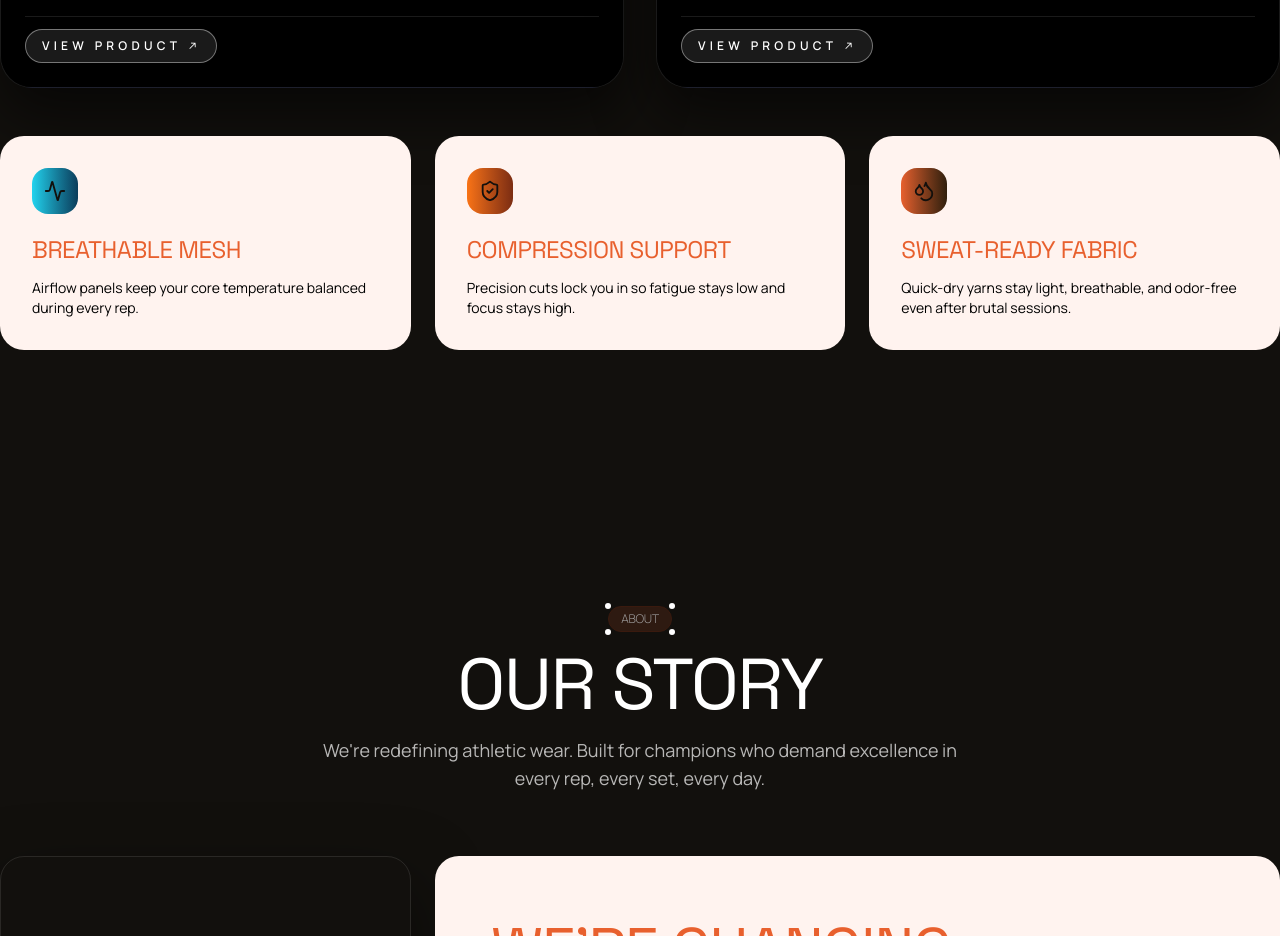
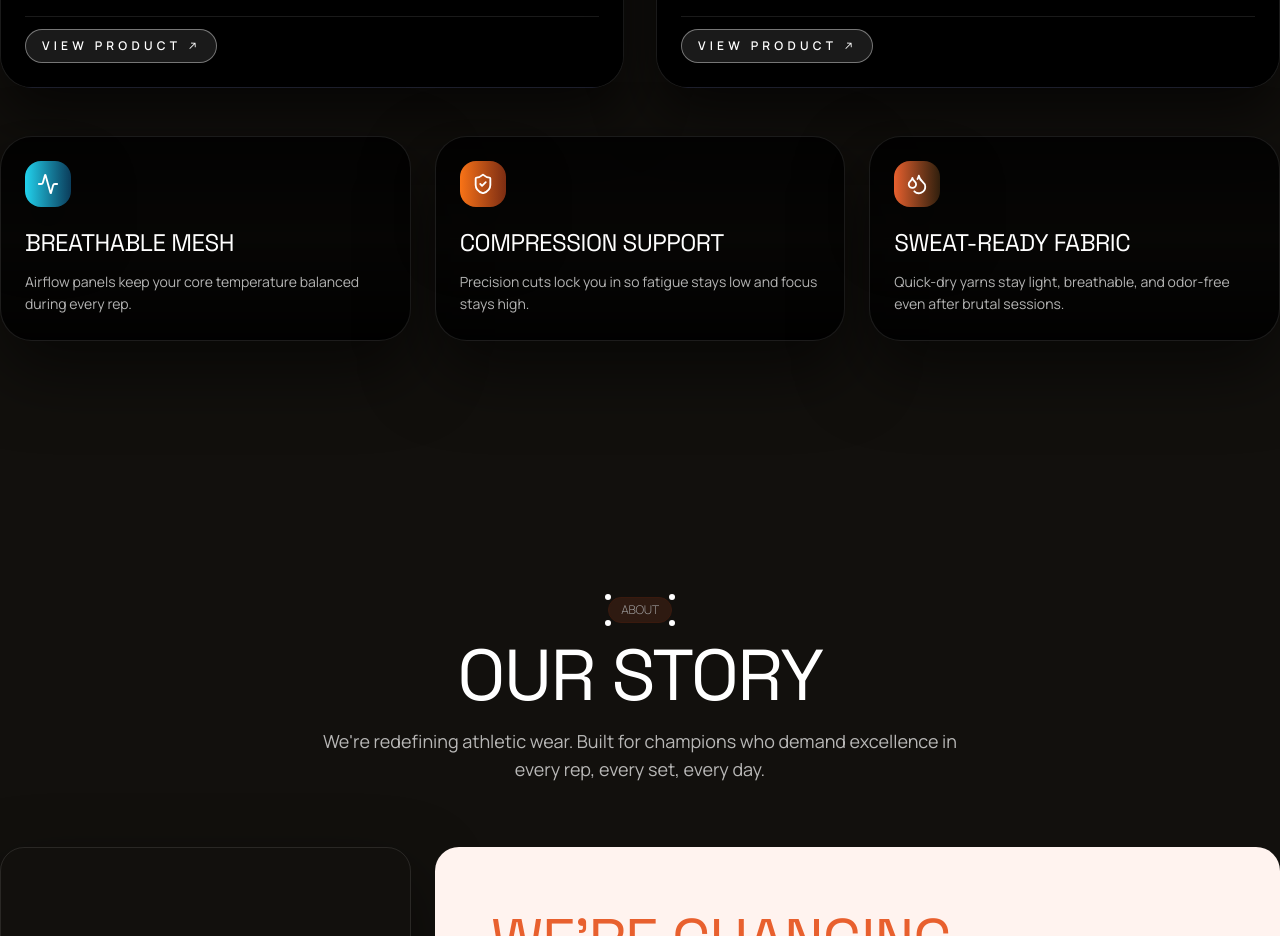
Before and after one commit to adityapranav014/Godware2, a React (Vite) app: page / in a window 1280 px wide. Shown: the part 4220-5156 px from the top of the page. Built offline with nearby package versions, Linux system fonts and the light colour scheme.

Commit message:
Update CategorySection.jsx
Revert the section page

```diff
--- a/src/sections/CategorySection.jsx
+++ b/src/sections/CategorySection.jsx
@@ -166,19 +166,19 @@ const CategorySection = () => {
           ))}
         </div>
 
-        <div ref={featuresRef} className="grid gap-6 lg:grid-cols-3">
+        <div ref={featuresRef} className="grid gap-6 md:grid-cols-3">
           {featureHighlights.map((feature) => (
             <div
               key={feature.title}
-              className="bg-subtle rounded-3xl text-ink h-full lg:col-span-1 p-6 sm:p-8 "
+              className="rounded-[32px] border border-white/10 bg-gradient-to-b from-black/80 via-black/60 to-black/90 p-6 text-white shadow-[0_30px_70px_rgba(0,0,0,0.55)]"
             >
-              <div className={`inline-flex items-center justify-center rounded-2xl bg-gradient-to-r ${feature.accent} p-3`}>
-                <feature.icon size={22} aria-hidden="true" />
+              <div className={`inline-flex items-center justify-center rounded-2xl bg-gradient-to-r ${feature.accent} p-3 shadow-[0_25px_60px_rgba(0,0,0,0.65)]`}>
+                <feature.icon size={22} />
               </div>
-              <h3 className="mt-5 text-2xl uppercase tracking-[0.2em] text-accent font-machina">
+              <h3 className="mt-5 text-2xl uppercase tracking-[0.2em] text-white font-machina">
                 {feature.title}
               </h3>
-              <p className="mt-3 text-sm sm:text-base text-muted font-manrope">
+              <p className="mt-3 text-sm leading-relaxed text-white/70 font-manrope">
                 {feature.copy}
               </p>
             </div>
```
